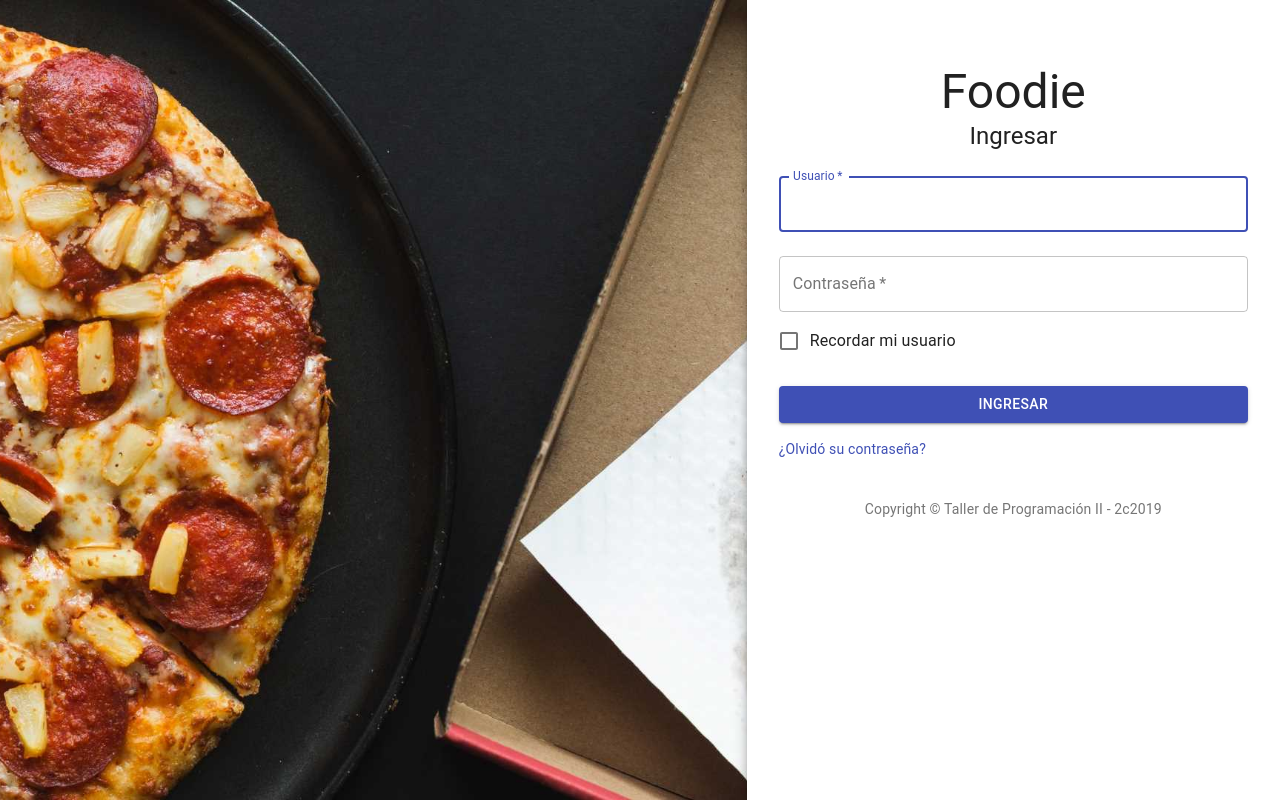
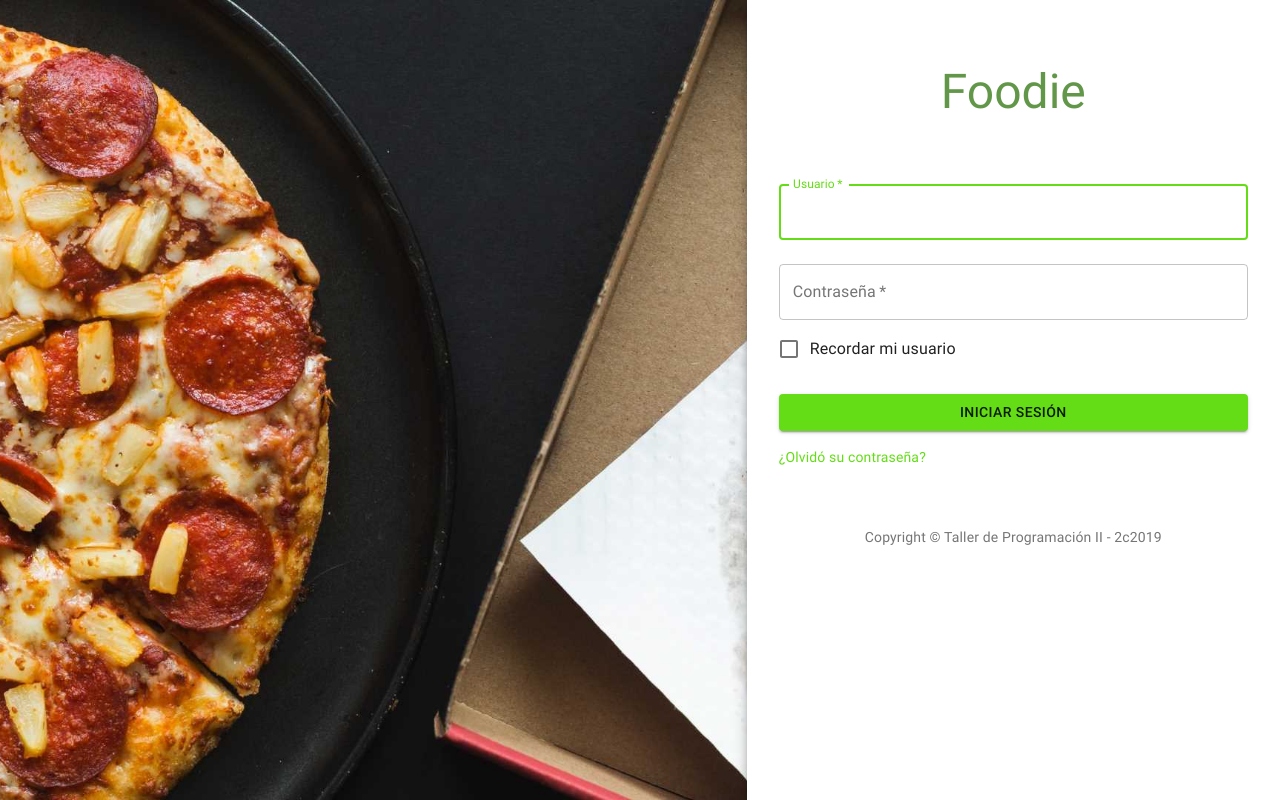
Before and after one commit to tallerii/foodie-web, a React (Create React App) app: page / in a window 1280 px wide. Built offline with nearby package versions, Linux system fonts and the light colour scheme.

Commit message:
Maquetado login

```diff
--- a/src/App.js
+++ b/src/App.js
@@ -1,25 +1,11 @@
 import React from 'react';
-import logo from './logo.svg';
 import './styles/App.css';
 import './styles/roboto.css';
+import SignInSide from './SignIn'
 
 function App() {
   return (
-    <div className="App">
-      <header className="App-header">
-        <p>
-          Edit <code>src/App.js</code> and save to reload.
-        </p>
-        <a
-          className="App-link"
-          href="https://reactjs.org"
-          target="_blank"
-          rel="noopener noreferrer"
-        >
-          Learn React
-        </a>
-      </header>
-    </div>
+    <SignInSide></SignInSide>
   );
 }
 
--- a/src/SignIn.js
+++ b/src/SignIn.js
@@ -8,16 +8,15 @@ import Link from '@material-ui/core/Link';
 import Paper from '@material-ui/core/Paper';
 import Box from '@material-ui/core/Box';
 import Grid from '@material-ui/core/Grid';
-// import LockOutlinedIcon from '@material-ui/icons/LockOutlined';
 import Typography from '@material-ui/core/Typography';
 import { makeStyles } from '@material-ui/core/styles';
-import { createMuiTheme } from '@material-ui/core/styles';
-import { ThemeProvider } from '@material-ui/styles';
-import { purple } from '@material-ui/core/colors';
+import { useTheme } from '@material-ui/styles';
 
 function Copyright() {
+  const theme = useTheme();
+  const classes = useStyles(theme);
   return (
-    <Typography variant="body2" color="textSecondary" align="center">
+    <Typography variant="body2" color="textSecondary" align="center" className={classes.copyright} >
       {'Copyright © '}
       <Link color="inherit" href="http://taller-de-programacion-2.github.io">
         Taller de Programación II - 2c2019
@@ -25,24 +24,6 @@ function Copyright() {
     </Typography>
   );
 }
-
-const theme = createMuiTheme({
-    palette: {
-      primary: {
-        main: purple[500],
-        light: '#757ce8',
-        main: '#3f50b5',
-        dark: '#002884',
-        contrastText: '#fff',
-      },
-      secondary: {
-        light: '#ff7961',
-        main: '#f44336',
-        dark: '#ba000d',
-        contrastText: '#000',
-      },
-    },
-  });
 
 const useStyles = makeStyles(theme => ({
   root: {
@@ -70,24 +51,36 @@ const useStyles = makeStyles(theme => ({
   },
   submit: {
     margin: theme.spacing(3, 0, 2),
+    backgroundColor: theme.palette.primary.main,
+    "&:hover, &:focus": {
+      backgroundColor: theme.palette.primary.main,
+      color: theme.palette.primary.contrastText
     },
+  },
+  title: {
+    color: theme.palette.secondary.main,
+    paddingBottom: '40px'
+  },
+  copyright: {
+    marginTop: '60px'
+  },
+  formControlLabel: {
+
+  }
 }));
 
 export default function SignInSide() {
-  const classes = useStyles();
+  const theme = useTheme();
+  const classes = useStyles(theme);
 
   return (
-    <ThemeProvider theme={theme}>
     <Grid container component="main" className={classes.root}>
         <CssBaseline />
         <Grid item xs={false} sm={4} md={7} className={classes.image} />
-            <Grid item xs={12} sm={8} md={5} component={Paper} elevation={6} square>
+        <Grid item xs={12} sm={12} md={5} component={Paper} elevation={6} square>
             <div className={classes.paper}>
-                <Typography component="h1" variant="h3">
+            <Typography component="h1" variant="h3" className={classes.title}>
                 Foodie
-                </Typography>
-                <Typography component="h4" variant="h5">
-                    Ingresar
             </Typography>
             <form className={classes.form} noValidate>
                 <TextField
@@ -113,17 +106,16 @@ export default function SignInSide() {
                 autoComplete="current-password"
                 />
                 <FormControlLabel
-                    control={<Checkbox value="remember" color="primary" />}
+                control={<Checkbox value="remember" className={classes.formControlLabel} />}
                 label="Recordar mi usuario"
                 />
                 <Button
                 type="submit"
                 fullWidth
                 variant="contained"
-                    color="primary"
                 className={classes.submit}
                 >
-                    Ingresar
+                Iniciar Sesión
                 </Button>
                 <Grid container>
                 <Grid item xs>
@@ -139,6 +131,5 @@ export default function SignInSide() {
             </div>
         </Grid>
     </Grid>
-    </ThemeProvider>
   );
 }
--- a/src/index.js
+++ b/src/index.js
@@ -1,12 +1,33 @@
 import React from 'react';
 import ReactDOM from 'react-dom';
 import './index.css';
-import SignInSide from './SignIn';
+import App from './App';
 import * as serviceWorker from './serviceWorker';
+import { createMuiTheme } from '@material-ui/core/styles';
+import { ThemeProvider } from '@material-ui/styles';
 
+const theme = createMuiTheme({
+    palette: {
+        primary: {
+            light: '#9cff57',
+            main: '#64dd17',
+            dark: '#1faa00',
+            contrastText: '#000000',
+        },
+        secondary: {
+            light: '#33691e',
+            main: '#629749',
+            dark: '#003d00',
+            contrastText: '#ffffff',
+        },
+    },
+});
 
-
-ReactDOM.render(<SignInSide />,document.getElementById('root'));
+ReactDOM.render(
+    <ThemeProvider theme={theme}>
+        <App />
+    </ThemeProvider>,
+    document.getElementById('root'));
 
 // If you want your app to work offline and load faster, you can change
 // unregister() to register() below. Note this comes with some pitfalls.
```
Lines whose indentation alone changed are shown as unchanged.
